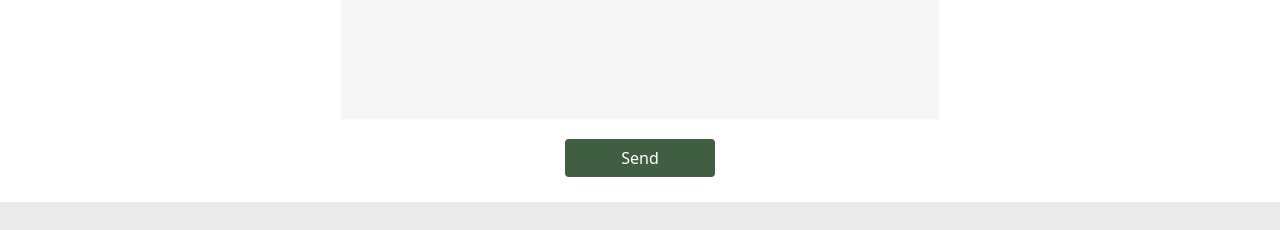
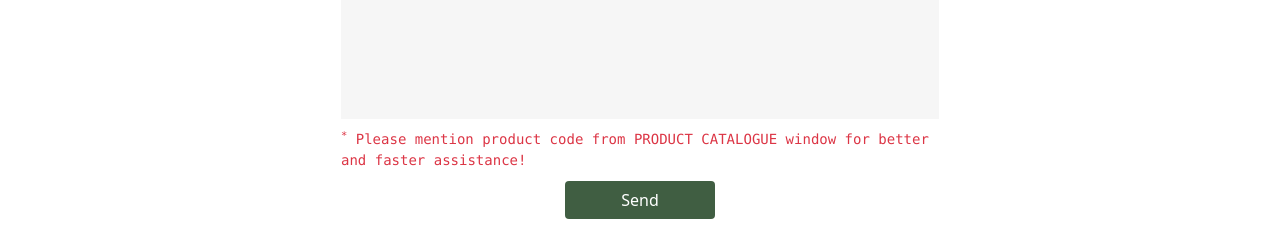
Before and after one commit to Stealthdark/theastralplace, a website: page contact-us.html in a window 1280 px wide. Shown: the part 1080-1310 px from the top of the page. Drawn offline with nearby package versions, Linux system fonts and the light colour scheme.

Commit message:
Update contact-us.html

```diff
--- a/contact-us.html
+++ b/contact-us.html
@@ -146,6 +146,7 @@
                                 <input type="text" id="phone" placeholder="Mobile Number" required>
                                 <textarea id="message" placeholder="How can we help you?" rows="10"
                                     style="resize: none"></textarea>
+                                <code class="text-danger"><sup>*</sup> Please mention product code from PRODUCT CATALOGUE window for better and faster assistance!</code>
                                 <button type="submit" class="btn submit-btn">Send</button>
                             </form>
                         </div>
```
